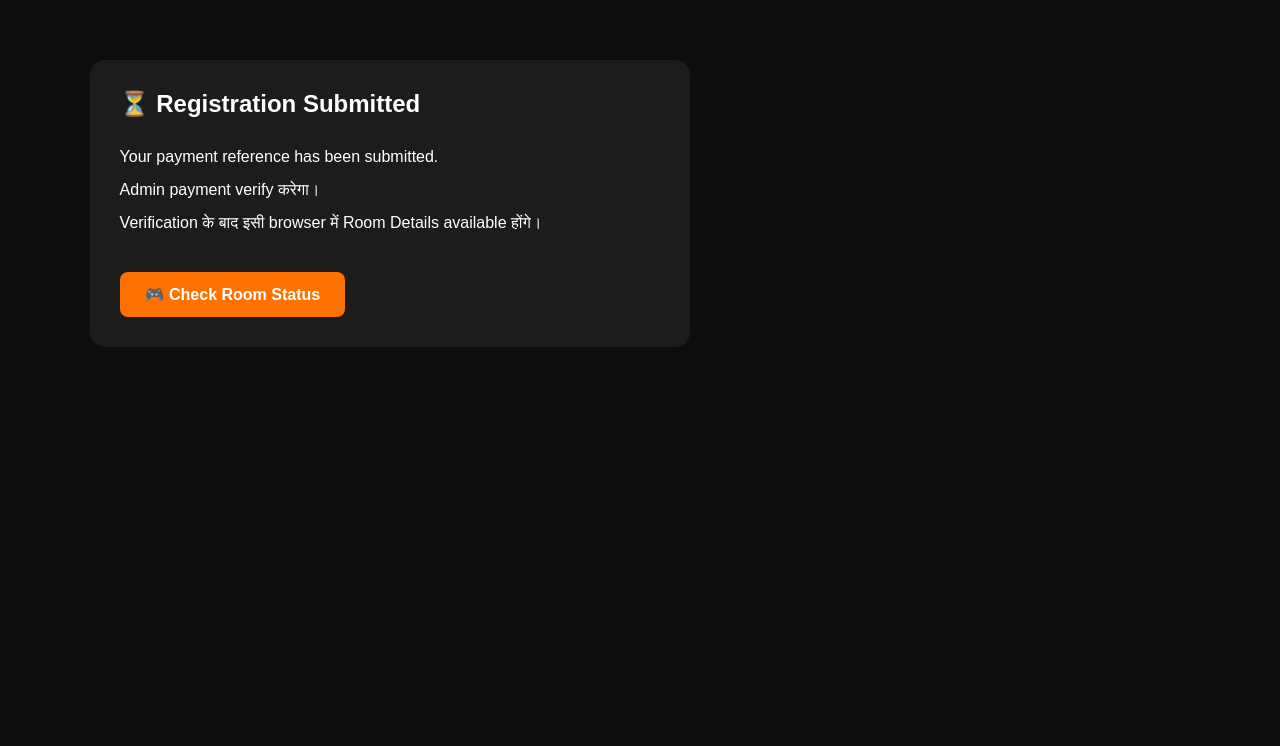
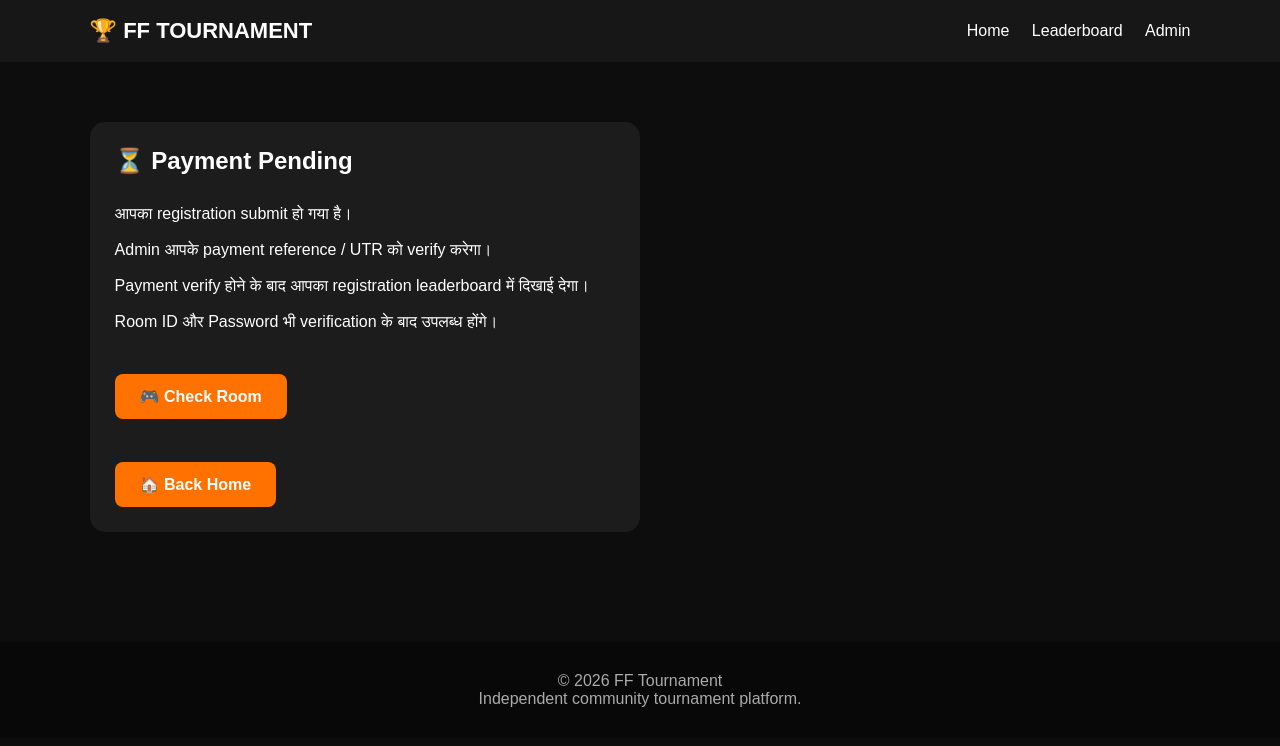
Before and after one commit to workload139-creator/Freefire-touranament, a Flask app: template templates/payment_pending.html in a window 1280 px wide. Shown: the top 746 px of the page. Run offline with Flask 3, Linux system fonts and the light colour scheme; the template is opened without the code that fills it, so the values that code supplies are empty; some libraries are stand-ins or nearby versions.

Commit message:
Update payment pending page content and title

```diff
--- a/templates/payment_pending.html
+++ b/templates/payment_pending.html
@@ -1,5 +1,6 @@
 <!DOCTYPE html>
 <html lang="en">
+
 <head>
 
     <meta charset="UTF-8">
@@ -9,7 +10,9 @@
         content="width=device-width, initial-scale=1.0"
     >
 
-    <title>Payment Pending</title>
+    <title>
+        Payment Verification
+    </title>
 
     <link
         rel="stylesheet"
@@ -18,39 +21,105 @@
 
 </head>
 
+
 <body>
 
-<section class="details">
 
-    <div class="detail-card">
+<header>
+
+    <div class="logo">
+        🏆 FF TOURNAMENT
+    </div>
+
+    <nav>
+
+        <a href="{{ url_for('home') }}">
+            Home
+        </a>
+
+        <a href="{{ url_for('leaderboard') }}">
+            Leaderboard
+        </a>
+
+        <a href="{{ url_for('admin') }}">
+            Admin
+        </a>
+
+    </nav>
+
+</header>
+
+
+
+<section class="form-section">
+
+    <div class="main-form">
 
         <h1>
-            ⏳ Registration Submitted
+            ⏳ Payment Pending
         </h1>
 
         <p>
-            Your payment reference has been submitted.
+            आपका registration submit हो गया है।
         </p>
 
+        <br>
+
         <p>
-            Admin payment verify करेगा।
+            Admin आपके payment reference / UTR को
+            verify करेगा।
         </p>
 
+        <br>
+
         <p>
-            Verification के बाद इसी browser में
-            Room Details available होंगे।
+            Payment verify होने के बाद आपका registration
+            leaderboard में दिखाई देगा।
         </p>
 
+        <br>
+
+        <p>
+            Room ID और Password भी verification के बाद
+            उपलब्ध होंगे।
+        </p>
+
+        <br>
+
         <a
-            href="/room"
+            href="{{ url_for('room_details') }}"
             class="btn"
         >
-            🎮 Check Room Status
+            🎮 Check Room
+        </a>
+
+        <br><br>
+
+        <a
+            href="{{ url_for('home') }}"
+            class="btn"
+        >
+            🏠 Back Home
         </a>
 
     </div>
 
 </section>
 
+
+
+<footer>
+
+    <p>
+        © 2026 FF Tournament
+    </p>
+
+    <p>
+        Independent community tournament platform.
+    </p>
+
+</footer>
+
+
 </body>
 </html>
```
